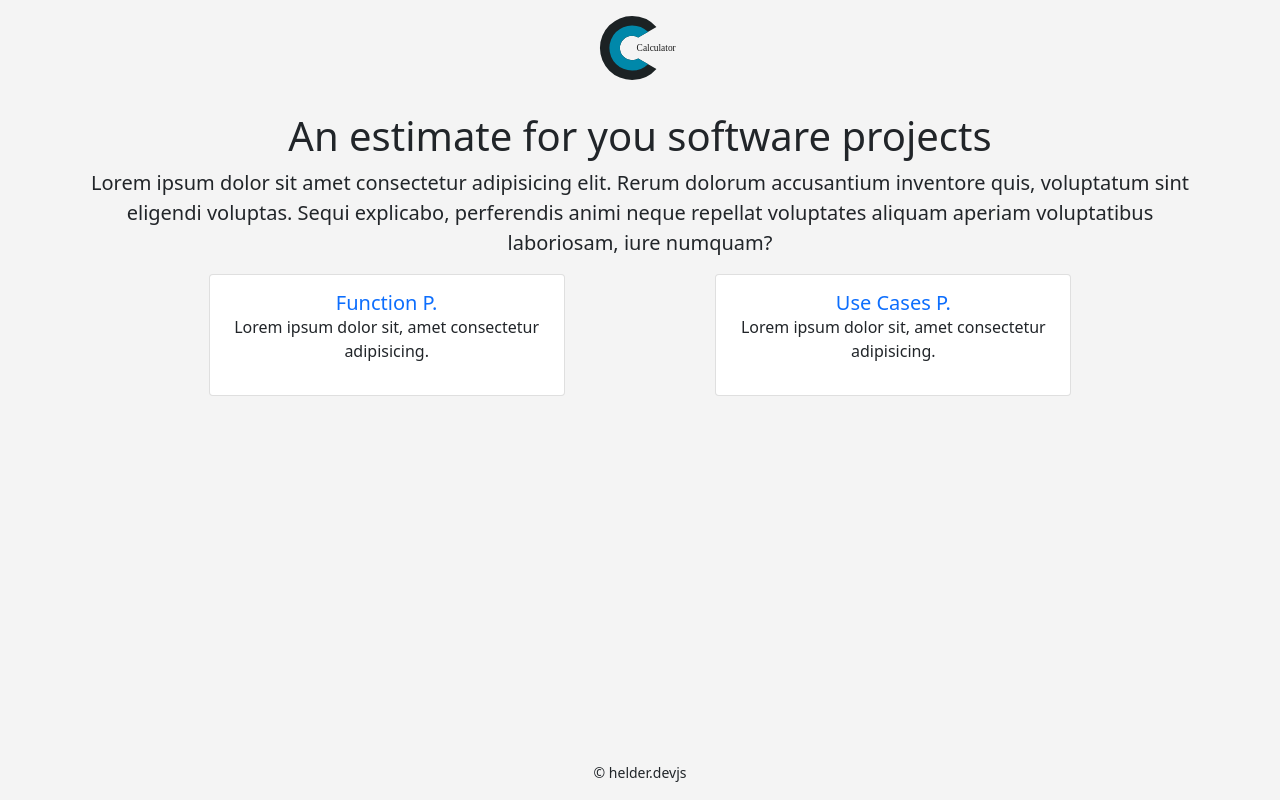
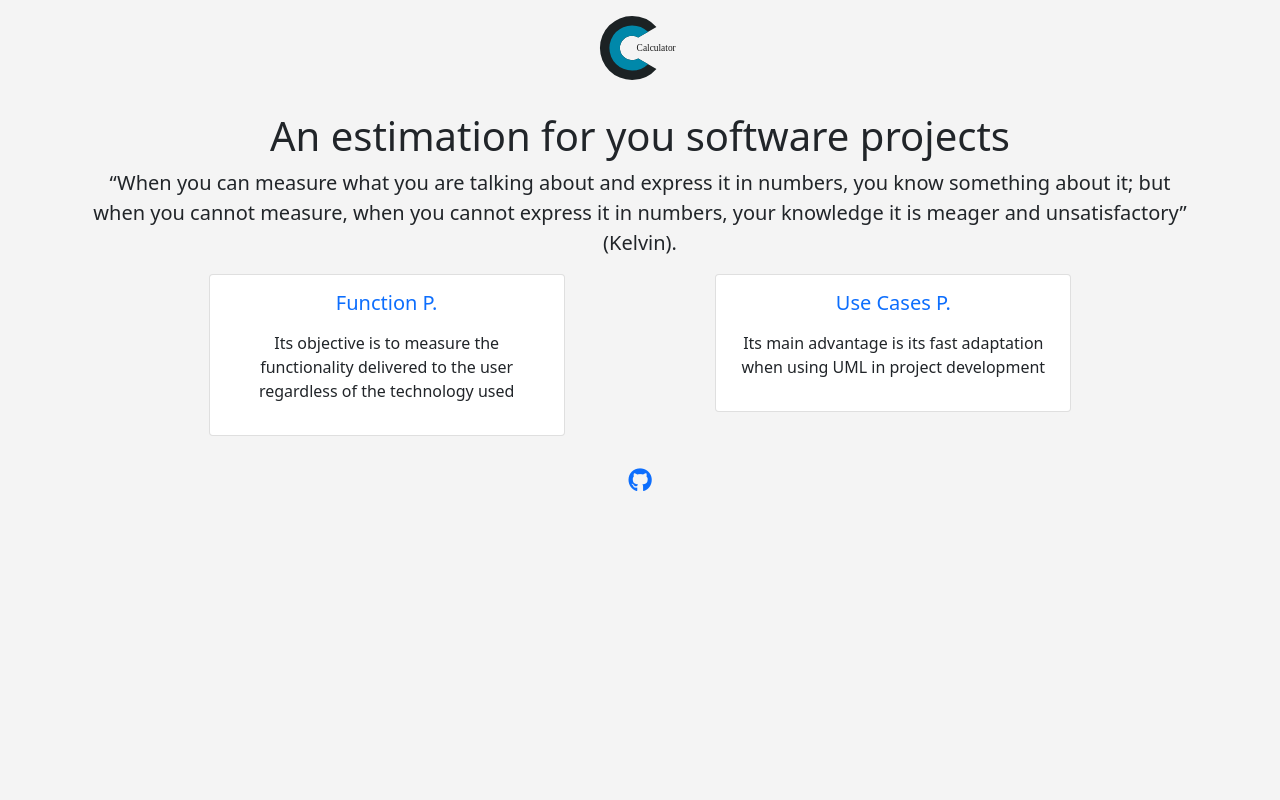
Before and after one commit to helderht/effort-calculator, a Vue app: page / in a window 1280 px wide. Built offline with nearby package versions, Linux system fonts and the light colour scheme.

Commit message:
Fix homepage

```diff
--- a/src/components/Item.vue
+++ b/src/components/Item.vue
@@ -13,7 +13,7 @@ defineProps({
       <div class="card">
         <div class="card-body text-center">
         <h5>{{title}}</h5>
-        <p class="text-dark">{{description}}</p>
+        <p class="text-dark my-3">{{description}}</p>
         </div>
       </div>
     </RouterLink>
--- a/src/pages/Home.vue
+++ b/src/pages/Home.vue
@@ -8,15 +8,15 @@
       <img src="../assets/logo.svg" alt="logo" height="64">
     </header>
     <div class="text-center my-3">
-      <h1>An estimate for you software projects</h1>
-      <p class="lead">Lorem ipsum dolor sit amet consectetur adipisicing elit. Rerum dolorum accusantium inventore quis, voluptatum sint eligendi voluptas. Sequi explicabo, perferendis animi neque repellat voluptates aliquam aperiam voluptatibus laboriosam, iure numquam?</p>
+      <h1>An estimation for you software projects</h1>
+      <p class="lead">“When you can measure what you are talking about and express it in numbers, you know something about it; but when you cannot measure, when you cannot express it in numbers, your knowledge it is meager and unsatisfactory” (Kelvin).</p>
     </div>
     <div class="row justify-content-evenly">
-      <Item title="Function P." description="Lorem ipsum dolor sit, amet consectetur adipisicing." target="/functionp"/>
-      <Item title="Use Cases P." description="Lorem ipsum dolor sit, amet consectetur adipisicing." target="/usecasesp"/>
+      <Item title="Function P." description="Its objective is to measure the functionality delivered to the user regardless of the technology used" target="/functionp"/>
+      <Item title="Use Cases P." description="Its main advantage is its fast adaptation when using UML in project development" target="/usecasesp"/>
     </div>
-    <footer class="fixed-bottom py-3 text-center">
-      <small>&copy helder.devjs</small>
+    <footer class="py-3 text-center">
+      <a href="http://github.com/helderht" target="_blank"><i class="fa-brands fa-github fa-xl"></i></a>
     </footer>
     </div>
 </template>
```
